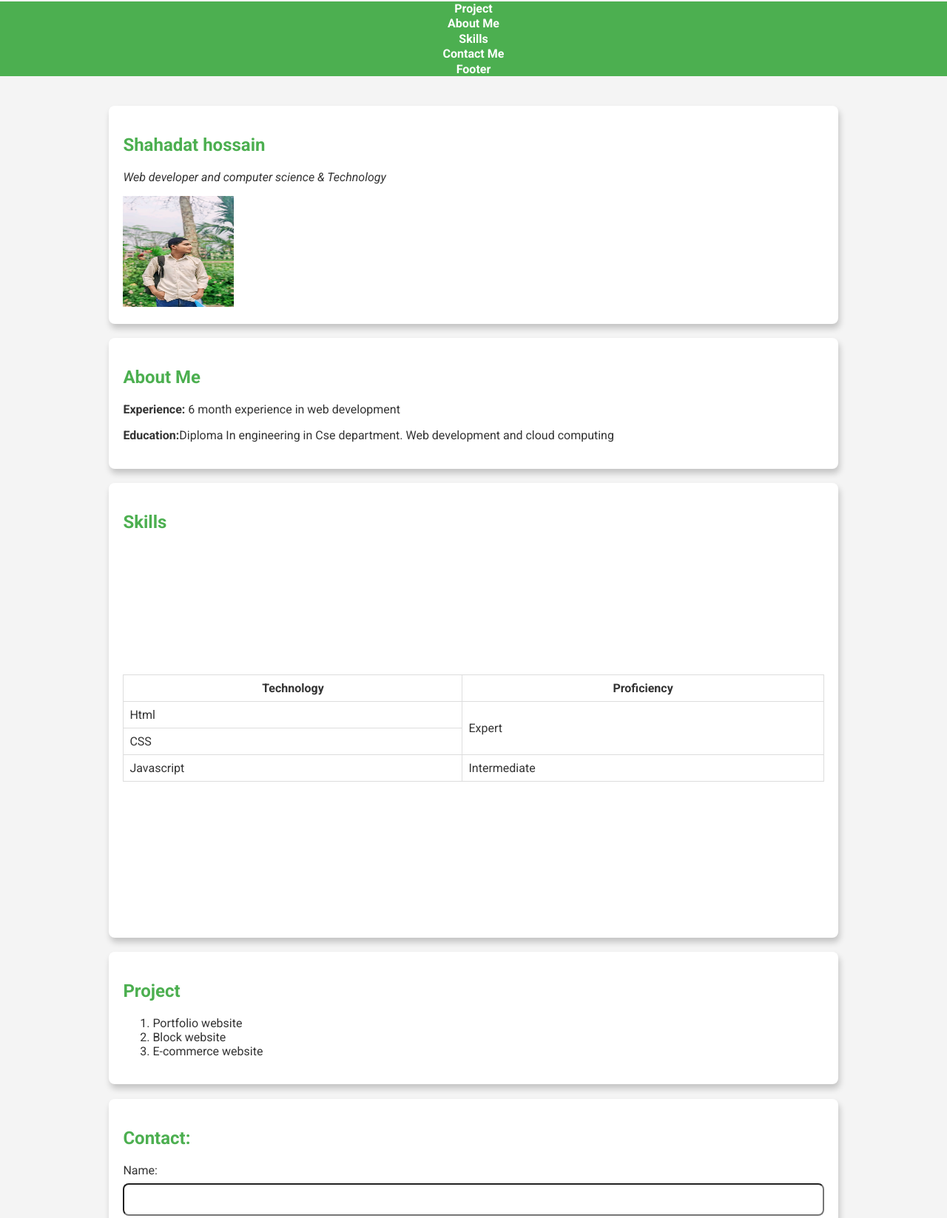
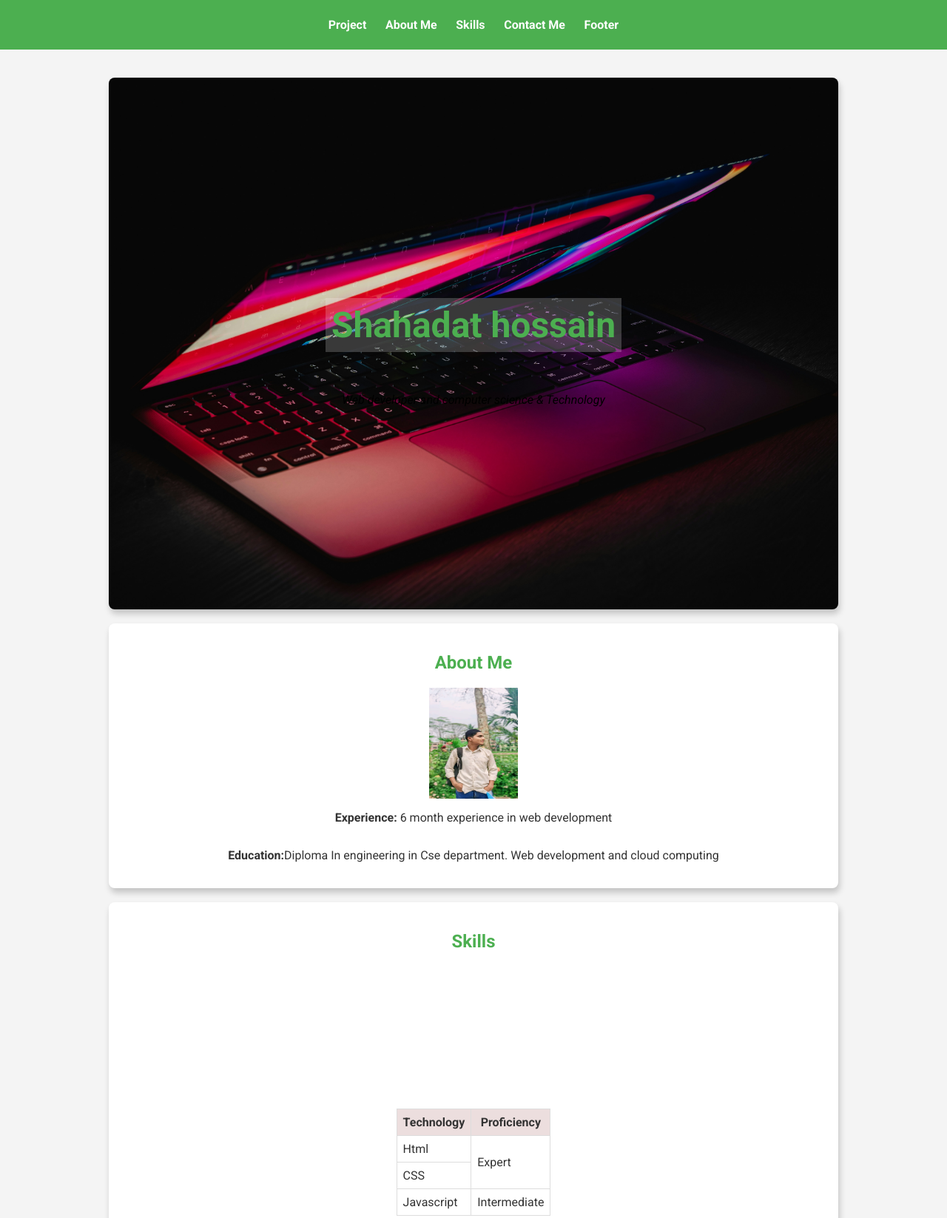
Before and after one commit to shahadat-hasan/CSS-assignment-4, a plain HTML site: page CSS-Learning/index.html in a window 1280 px wide. Shown: the top 1647 px of the page at 74% size. Drawn offline with Linux system fonts and the light colour scheme.

Commit message:
added update css

```diff
--- a/CSS-Learning/index.html
+++ b/CSS-Learning/index.html
@@ -22,7 +22,7 @@
         <header>
             <nav>
                 <ul>
-                    <li><a href="#project">Project</a></li>
+                    <li><a href="#intro">Project</a></li>
                     <li><a href="#about">About Me</a></li>
                     <li><a href="#skills">Skills</a></li>
                     <li><a href="#contact">Contact Me</a></li>
@@ -39,17 +39,17 @@
 
     <main>
         <!--sectin intro-->
-       <section id="project" >
-        <div class="card">
-            <h1>Shahadat hossain</h1>
-            <p><em>Web developer and computer science & Technology</em></p>
-            <img src="image/name.jpg" alt="Shahadat" height="150px" width="150px" alt="image">
-         </div>
+       <section id="intro" class="intro card">
+
+            <h1 class="intro__title">Shahadat hossain</h1>
+            <p class="intro__description"><em>Web developer and computer science & Technology</em></p>
+
        </section>
 
    <!-- about section-->
    <section id="about" class="card">
         <h2>About Me</h2>
+        <img src="image/name.jpg" alt="Shahadat" height="150px" width="120px" alt="image">
         <p><strong>Experience:</strong> 6 month experience in web development</p>
         <p><strong>Education:</strong>Diploma In engineering in Cse department.
         Web development and cloud computing</p>
@@ -88,7 +88,7 @@
     </section>
 
             <!-- project section-->
-    <section id="Project" class="card">
+    <section id="project" class="card">
         <h2>Project</h2>
         <ol>
         <li>Portfolio website</li>
@@ -138,21 +138,19 @@
         <footer>
             <div id="footer">
 
-                <p>Copyright reserved by &copy; shahadat</p>
+                <p class="Copyright">Copyright reserved by &copy; shahadat</p>
                 <p>developer with &hearts;</p>
-                <a href="tel:01301608623" target="_blank">Call Me</a>
-                <a href="mailto:shahadathasan743599@gmail.com">E-mail</a>
             </div>
                 <div class="social-media">
                     <h3>Follow Me</h3>
                 <ul>
                     <li><a href="https://www.facebook.com/profile.php?id=100088683645693" target="_blank"><i class="fa-brands fa-facebook"></i>
-                    visit Facebook page</a></li>
+                    </a></li>
                     <li><a href=https://github.com/shahadat-hasan target="_blank"><i class="fa-brands fa-square-github"></i>
 
-                    GitHub</a></li>
+                    </a></li>
                     <li><a href=https://www.linkedin.com/in/m-k-shahadat-mohammad-942577305/ target="_blank"><i class="fa-brands fa-linkedin"></i>
-                    visit Linkding</a></li>
+                   </a></li>
 
                 </ul>
                 </div>
--- a/CSS-Learning/style.css
+++ b/CSS-Learning/style.css
@@ -33,15 +33,20 @@ header{
 background-color:var(--primary-color);
 color:var(--secondary-color);
 text-align: center;
-padding: 1.5rem o;
+padding: 1.5rem 0;
+position: sticky;
+top:0;
+
 }
 
 nav ul{
 margin: 0;
 padding: 0;
+display: flex;
+justify-content: center;
 }
 nav ul li{
-margin:0.10rem;
+margin:0 0.8rem;
 }
 nav ul li a{
 color:var(--secondary-color);
@@ -56,10 +61,48 @@ width: 80%;
 margin: auto;
 padding: 1.2rem;
 }
+.intro{
+    height: 85vh;
+    background-image: url(./image/computer.jpg);
+    background-position: center;
+    background-repeat: no-repeat;
+    background-size: cover;
+    display: flex;
+    justify-content: center;
+    align-items: center;
+    flex-direction: column;
+
+}
+.intro__title{
+    font-size: 3rem;
+    background-color: rgba(255, 255, 255, 0.2);
+    padding: 0.5rem;
+}
+.intro__description{
+color:var(--secondary-color) ;
+font-size: 1.3rem;
+}
+#about{
+    display: flex;
+    flex-direction: column;
+    align-items: center;
+    justify-content: space-around;
+}
+#skills{
+    display: flex;
+    flex-direction: column;
+    align-items: center;
+    justify-content: space-around;
+}
+
+
 table{
 width:100%;
 border-collapse: collapse;
 margin:12rem 0
+}
+th{
+    background-color: #ecdede;
 }
 table,th,td{
     border: 1px solid #ddd;
@@ -68,6 +111,9 @@ table,th,td{
 }
 /* main end here */
 /* contact start here */
+#contact h2{
+   text-align: center;
+}
 button{
     background-color: var(--primary-color);
     color: var(--secondary-color);
@@ -87,20 +133,68 @@ input,select,textarea{
     box-sizing: border-box;
 }
 /* contact end here*/
+
+
 footer{
     background-color:var(--primary-color) ;
     color:var(--secondary-color);
     text-align: center;
     width:100%;
     padding: 0;
+    display: flex;
+    justify-content: space-evenly;
+    gap:0.5rem;
+}
+.Copyright{
+    margin-bottom: -1rem;
+}
+.social-media ul{
+    margin-top: -1rem;
+    display: flex;
+    justify-content: center;
+    gap: 0.5rem;
+    margin-left: 0;
+    padding: 0;
+
+}
+.social-media h3{
+    text-align: center;
 }
 .social-media a{
     color: var(--secondary-color);
     text-decoration: none;
-    font-size:1.5rem;
-    margin:0 0.5rem;
+    font-size:1.3rem;
+
 }
+
 /* footer end here*/
+
+
+/* responsivense start here*/
+@media  screen  and (max-width:1200px) {
+
+}
+@media  screen  and (max-width:900px) {
+    .intro{
+        height: 85vh;
+        background-image:none;
+        text-align: center;
+
+}
+}
+.intro__description{
+    color:black;
+    font-size: 1rem;
+}
+@media  screen  and (max-width:768px) {
+    footer{
+        flex-direction: column;
+}
+}
+@media  screen  and (max-width:600px) {
+
+}
+/* responsivense ends here*/
 
 /* a=number of ids */
 /* b=number of class,pseduo classs,attributes */
```
Also changed, not shown: CSS-Learning/image/computer.jpg (added), 1 other file.
